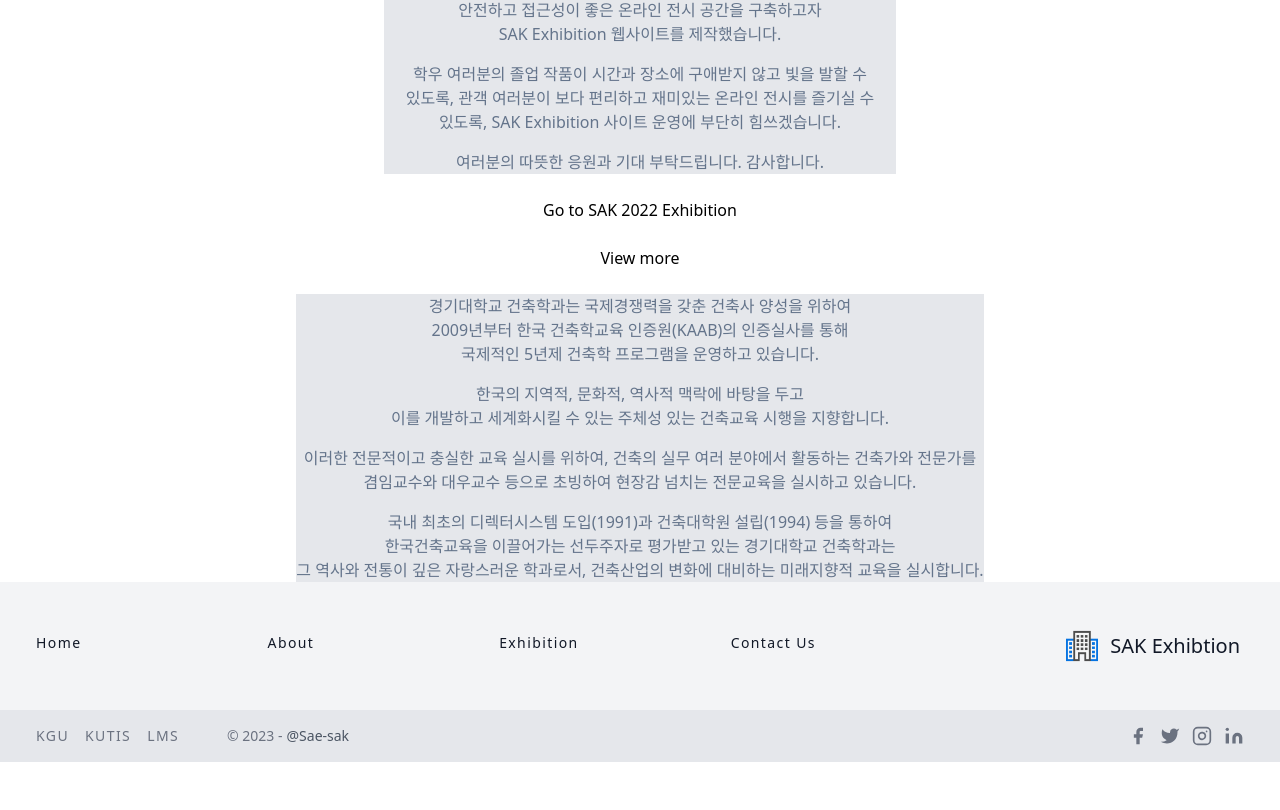
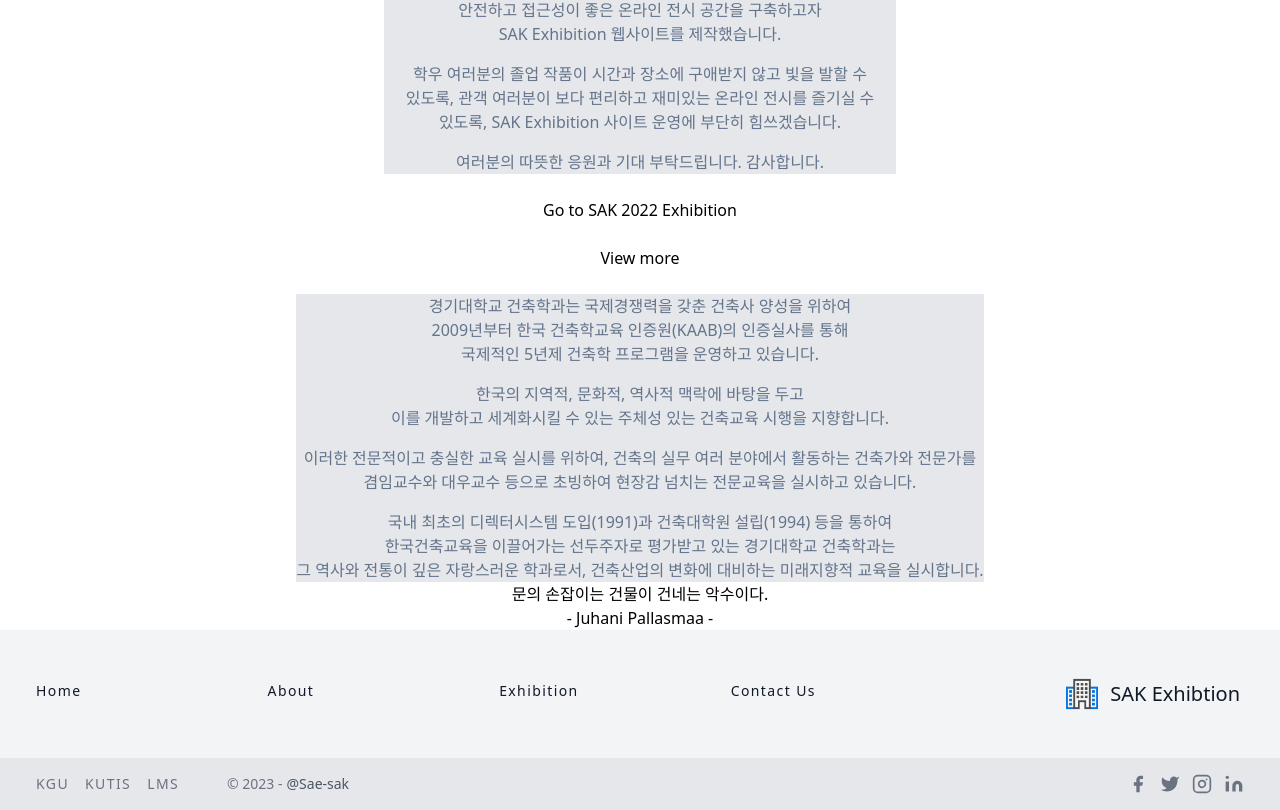
Before and after one commit to Sae-sak/SAK-Exhibition, a Next.js app: page /about in a window 1280 px wide. Shown: the part 650-1460 px from the top of the page. Before the commit the page ends 1412 px from the top, so only its background shows below. Built offline with nearby package versions, Linux system fonts and the light colour scheme.

Commit message:
Implement random architect quote

```diff
--- a/src/components/Layouts/MainLayout.tsx
+++ b/src/components/Layouts/MainLayout.tsx
@@ -1,5 +1,6 @@
 import Header from "@components/Layouts/Header";
 import Footer from "@components/Layouts/Footer";
+import Quote from "@components/Layouts/Quote";
 
 export default function MainLayout({children}) {
   return (
@@ -8,6 +9,7 @@ export default function MainLayout({children}) {
       <div className="flex flex-col items-center justify-center">
         {children}
       </div>
+      <Quote />
       <Footer />
     </>
   );
--- /dev/null
+++ b/src/components/Layouts/Quote/index.tsx
@@ -0,0 +1,24 @@
+import {quotes} from "@constants/quotes";
+import {useEffect, useState} from "react";
+
+function rand(min: number, max: number) {
+  return Math.floor(Math.random() * (max - min + 1)) + min;
+}
+
+export default function Quote() {
+  const [architect, setArchitect] = useState("");
+  const [quote, setQuote] = useState("");
+
+  useEffect(() => {
+    const randint = rand(1, 23);
+    setArchitect(quotes[randint].architect);
+    setQuote(quotes[randint].quote);
+  }, [architect, quote]);
+
+  return (
+    <div className="col-center">
+      <div>{quote}</div>
+      <div>- {architect} -</div>
+    </div>
+  );
+}
```
